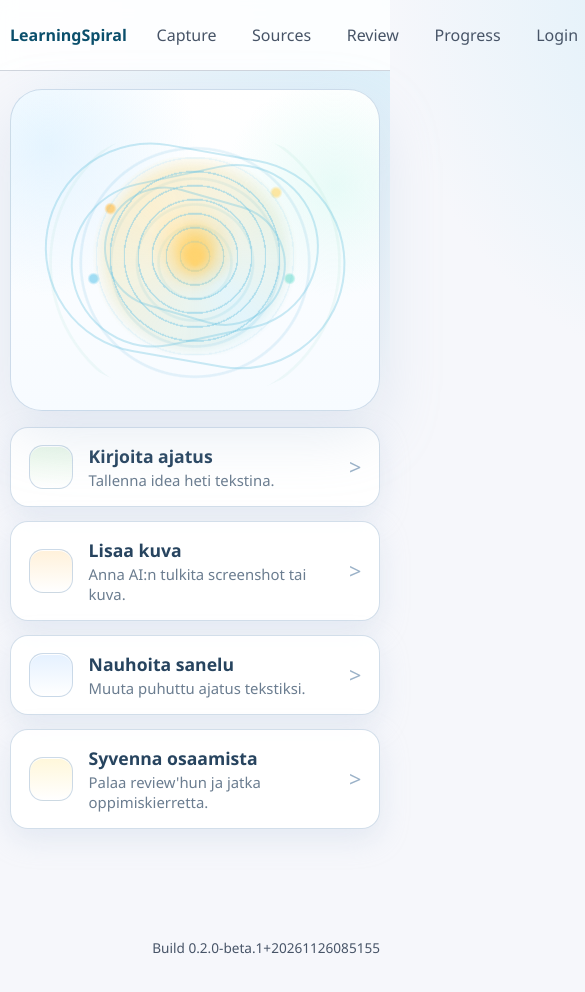
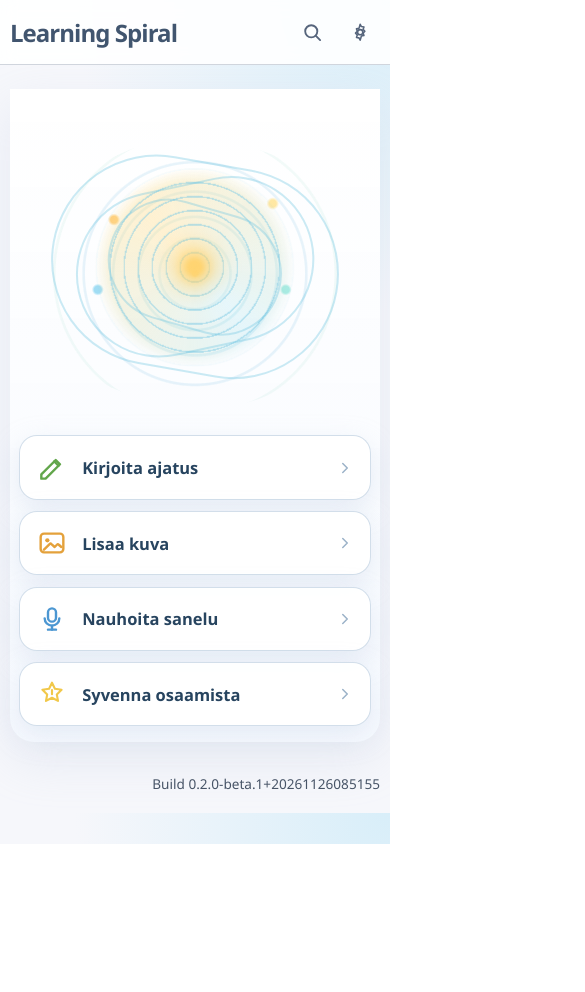
Before and after one commit to heikkikukkonen/learningspiral, a Next.js app: page / in a window 390 px wide. Shown: the top 992 px of the page, 585 px wide, since content can reach past the window. After the commit the page ends 844 px from the top, so only its background shows below. Built offline with nearby package versions, Linux system fonts and the light colour scheme.

Commit message:
Simplify home navigation for mobile

```diff
--- /dev/null
+++ b/app/components/site-nav.tsx
@@ -0,0 +1,57 @@
+"use client";
+
+import Link from "next/link";
+import { usePathname } from "next/navigation";
+
+function HeaderIcon({
+  active,
+  children,
+  href,
+  label
+}: {
+  active: boolean;
+  children: React.ReactNode;
+  href: string;
+  label: string;
+}) {
+  return (
+    <Link
+      href={href}
+      className={active ? "header-icon is-active" : "header-icon"}
+      aria-label={label}
+      aria-current={active ? "page" : undefined}
+      title={label}
+    >
+      {children}
+    </Link>
+  );
+}
+
+export function SiteNav() {
+  const pathname = usePathname();
+  const sourcesActive = pathname === "/sources" || pathname.startsWith("/sources/");
+  const settingsActive = pathname === "/login" || pathname === "/progress";
+
+  return (
+    <nav className="header-actions" aria-label="Primary">
+      <HeaderIcon href="/sources" label="Haku ja ideat" active={sourcesActive}>
+        <svg viewBox="0 0 24 24" aria-hidden="true">
+          <circle cx="11" cy="11" r="6.5" fill="none" stroke="currentColor" strokeWidth="2" />
+          <path d="M16 16l4.5 4.5" fill="none" stroke="currentColor" strokeLinecap="round" strokeWidth="2" />
+        </svg>
+      </HeaderIcon>
+      <HeaderIcon href="/login" label="Asetukset" active={settingsActive}>
+        <svg viewBox="0 0 24 24" aria-hidden="true">
+          <path
+            d="M12 3.5l1.3 2.4 2.7.5-.9 2.6 1.9 2-1.9 2 .9 2.6-2.7.5L12 20.5l-1.3-2.4-2.7-.5.9-2.6-1.9-2 1.9-2-.9-2.6 2.7-.5L12 3.5z"
+            fill="none"
+            stroke="currentColor"
+            strokeLinejoin="round"
+            strokeWidth="1.7"
+          />
+          <circle cx="12" cy="12" r="2.8" fill="none" stroke="currentColor" strokeWidth="1.7" />
+        </svg>
+      </HeaderIcon>
+    </nav>
+  );
+}
--- a/app/globals.css
+++ b/app/globals.css
@@ -44,7 +44,7 @@ a {
 }
 
 .topbar-inner {
-  min-height: 72px;
+  min-height: 64px;
   display: flex;
   align-items: center;
   justify-content: space-between;
@@ -52,56 +52,46 @@ a {
 }
 
 .brand-lockup {
-  display: grid;
-  gap: 0.15rem;
+  display: flex;
+  align-items: center;
 }
 
 .logo {
-  font-weight: 700;
+  font-weight: 800;
+  font-size: 1.5rem;
+  letter-spacing: -0.04em;
+  color: #41556f;
+}
+
+.header-actions {
+  display: flex;
+  align-items: center;
+  gap: 0.5rem;
+}
+
+.header-icon {
+  display: inline-flex;
+  align-items: center;
+  justify-content: center;
+  width: 2.5rem;
+  height: 2.5rem;
+  border-radius: 999px;
+  color: #56657c;
+  transition:
+    background-color 0.18s ease,
+    color 0.18s ease,
+    transform 0.18s ease;
+}
+
+.header-icon:hover,
+.header-icon.is-active {
+  background: rgba(225, 238, 248, 0.95);
   color: var(--primary);
 }
 
-.brand-tagline {
-  color: var(--muted);
-  font-size: 0.9rem;
-}
-
-.nav {
-  display: flex;
-  align-items: center;
-  gap: 0.5rem;
-  color: var(--muted);
-  font-weight: 500;
-}
-
-.nav a,
-.mobile-nav a {
-  transition:
-    background-color 0.18s ease,
-    color 0.18s ease,
-    border-color 0.18s ease;
-}
-
-.nav a {
-  padding: 0.55rem 0.8rem;
-  border-radius: 999px;
-  border: 1px solid transparent;
-}
-
-.nav a:hover,
-.nav a.is-active {
-  color: var(--primary);
-  background: var(--primary-soft);
-  border-color: #b7dceb;
-}
-
-.nav-login {
-  border-color: var(--line) !important;
-  background: rgba(255, 255, 255, 0.92);
-}
-
-.mobile-nav {
-  display: none;
+.header-icon svg {
+  width: 1.4rem;
+  height: 1.4rem;
 }
 
 main.container {
@@ -1147,10 +1137,27 @@ button.danger {
 }
 
 .home-shell {
-  max-width: 760px;
+  max-width: 860px;
   margin: 0 auto;
-  display: grid;
-  gap: 1rem;
+}
+
+.home-shell-mobile {
+  display: flex;
+  justify-content: center;
+}
+
+.home-phone-card {
+  width: min(100%, 380px);
+  padding: 0.75rem 0.75rem 1rem;
+  border-radius: 0 0 28px 28px;
+  background:
+    linear-gradient(180deg, rgba(255, 255, 255, 0.92), rgba(247, 250, 255, 0.96)),
+    #fff;
+  box-shadow: 0 18px 48px rgba(184, 198, 220, 0.24);
+}
+
+.home-hero {
+  margin-bottom: 0.9rem;
 }
 
 .home-visual-card {
@@ -1170,7 +1177,7 @@ button.danger {
 .home-visual {
   position: relative;
   width: 100%;
-  min-height: 420px;
+  min-height: 320px;
 }
 
 .home-visual-brain {
@@ -1244,14 +1251,15 @@ button.danger {
 
 .home-list {
   display: grid;
-  gap: 0.85rem;
+  gap: 0.7rem;
 }
 
 .home-list-card {
   display: flex;
   align-items: center;
-  gap: 1rem;
-  padding: 1rem 1.1rem;
+  gap: 0.9rem;
+  min-height: 58px;
+  padding: 0.95rem 1rem;
   border-radius: 18px;
   background: rgba(255, 255, 255, 0.92);
   border: 1px solid rgba(191, 208, 225, 0.7);
@@ -1259,39 +1267,47 @@ button.danger {
 }
 
 .home-list-icon {
-  width: 44px;
-  height: 44px;
-  flex: 0 0 44px;
+  display: grid;
+  place-items: center;
+  width: 32px;
+  height: 32px;
+  flex: 0 0 32px;
   border-radius: 14px;
-  background: linear-gradient(180deg, #eff7ff, #ffffff);
-  border: 1px solid rgba(195, 211, 228, 0.84);
-  box-shadow: inset 0 1px 0 rgba(255, 255, 255, 0.95);
+  background: transparent;
+  border: 0;
+  box-shadow: none;
+}
+
+.home-list-icon svg,
+.home-list-arrow svg {
+  width: 100%;
+  height: 100%;
 }
 
 .home-list-card[data-accent="green"] .home-list-icon {
-  background: linear-gradient(180deg, #e8f7e8, #ffffff);
+  color: #62a64b;
 }
 
 .home-list-card[data-accent="orange"] .home-list-icon {
-  background: linear-gradient(180deg, #fff1da, #ffffff);
+  color: #e4a13b;
 }
 
 .home-list-card[data-accent="blue"] .home-list-icon {
-  background: linear-gradient(180deg, #e5f1ff, #ffffff);
+  color: #4c97d2;
 }
 
 .home-list-card[data-accent="gold"] .home-list-icon {
-  background: linear-gradient(180deg, #fff7da, #ffffff);
+  color: #f1c84a;
 }
 
 .home-list-copy {
-  display: grid;
-  gap: 0.15rem;
+  display: flex;
+  align-items: center;
   min-width: 0;
 }
 
 .home-list-copy strong {
-  font-size: 1.1rem;
+  font-size: 1.03rem;
   color: #27445f;
 }
 
@@ -1303,7 +1319,8 @@ button.danger {
 .home-list-arrow {
   margin-left: auto;
   color: #9bb2c8;
-  font-size: 1.35rem;
+  width: 18px;
+  height: 18px;
   line-height: 1;
 }
 
@@ -1313,64 +1330,12 @@ button.danger {
   }
 
   .topbar {
-    position: static;
+    position: sticky;
   }
 
   .topbar-inner {
-    min-height: auto;
-    padding: 0.9rem 0;
-  }
-
-  .brand-tagline {
-    display: none;
-  }
-
-  .nav-desktop {
-    display: none;
-  }
-
-  .mobile-nav {
-    position: fixed;
-    left: 0.75rem;
-    right: 0.75rem;
-    bottom: 0.75rem;
-    z-index: 30;
-    display: grid;
-    grid-template-columns: repeat(4, minmax(0, 1fr));
-    gap: 0.45rem;
-    padding: 0.45rem;
-    border: 1px solid rgba(194, 208, 224, 0.95);
-    border-radius: 22px;
-    background: rgba(255, 255, 255, 0.96);
-    box-shadow: 0 18px 44px rgba(115, 136, 163, 0.18);
-    backdrop-filter: blur(14px);
-  }
-
-  .mobile-nav a {
-    display: grid;
-    place-items: center;
-    min-height: 52px;
-    padding: 0.45rem 0.35rem;
-    border-radius: 16px;
-    color: var(--muted);
-    text-align: center;
-    font-size: 0.8rem;
-    font-weight: 600;
-    line-height: 1.15;
-  }
-
-  .mobile-nav a.is-active {
-    color: var(--primary);
-    background: var(--primary-soft);
-  }
-
-  main.container {
-    padding-top: 1.1rem;
-    padding-bottom: 6.8rem;
-  }
-
-  .app-footer {
-    padding-bottom: 6rem;
+    min-height: 64px;
+    padding: 0;
   }
 
   .grid-cols-2 {
@@ -1464,4 +1429,11 @@ button.danger {
   .home-visual {
     min-height: 320px;
   }
+
+  .home-phone-card {
+    width: 100%;
+    padding-left: 0.55rem;
+    padding-right: 0.55rem;
+    border-radius: 0 0 24px 24px;
+  }
 }
--- a/app/layout.tsx
+++ b/app/layout.tsx
@@ -1,5 +1,6 @@
 import type { Metadata } from "next";
 import Link from "next/link";
+import { SiteNav } from "./components/site-nav";
 import "./globals.css";
 
 export const metadata: Metadata = {
@@ -19,16 +20,12 @@ export default function RootLayout({
       <body>
         <header className="topbar">
           <div className="container topbar-inner">
-            <Link href="/" className="logo">
-              LearningSpiral
-            </Link>
-            <nav className="nav">
-              <Link href="/capture">Capture</Link>
-              <Link href="/sources">Sources</Link>
-              <Link href="/review">Review</Link>
-              <Link href="/progress">Progress</Link>
-              <Link href="/login">Login</Link>
-            </nav>
+            <div className="brand-lockup">
+              <Link href="/" className="logo">
+                Learning Spiral
+              </Link>
+            </div>
+            <SiteNav />
           </div>
         </header>
         <main className="container">{children}</main>
--- a/app/page.tsx
+++ b/app/page.tsx
@@ -5,32 +5,96 @@ const homeActions = [
     title: "Kirjoita ajatus",
     subtitle: "Tallenna idea heti tekstina.",
     href: "/capture?mode=text",
-    accent: "green"
+    accent: "green",
+    icon: "pen"
   },
   {
     title: "Lisaa kuva",
     subtitle: "Anna AI:n tulkita screenshot tai kuva.",
     href: "/capture?mode=image",
-    accent: "orange"
+    accent: "orange",
+    icon: "image"
   },
   {
     title: "Nauhoita sanelu",
     subtitle: "Muuta puhuttu ajatus tekstiksi.",
     href: "/capture?mode=voice",
-    accent: "blue"
+    accent: "blue",
+    icon: "mic"
   },
   {
     title: "Syvenna osaamista",
     subtitle: "Palaa review'hun ja jatka oppimiskierretta.",
     href: "/review",
-    accent: "gold"
+    accent: "gold",
+    icon: "bulb"
   }
 ] as const;
 
+function ActionIcon({ icon }: { icon: (typeof homeActions)[number]["icon"] }) {
+  if (icon === "pen") {
+    return (
+      <svg viewBox="0 0 24 24" aria-hidden="true">
+        <path
+          d="M4 16.8V20h3.2L18 9.2l-3.2-3.2L4 16.8z"
+          fill="none"
+          stroke="currentColor"
+          strokeLinejoin="round"
+          strokeWidth="1.8"
+        />
+        <path d="M13.7 7.1l3.2 3.2" fill="none" stroke="currentColor" strokeLinecap="round" strokeWidth="1.8" />
+      </svg>
+    );
+  }
+
+  if (icon === "image") {
+    return (
+      <svg viewBox="0 0 24 24" aria-hidden="true">
+        <rect x="3.5" y="5" width="17" height="14" rx="2.5" fill="none" stroke="currentColor" strokeWidth="1.8" />
+        <circle cx="8.5" cy="10" r="1.6" fill="currentColor" />
+        <path
+          d="M6 17l4.2-4.2a1 1 0 011.4 0L14 15l1.7-1.7a1 1 0 011.4 0L19 15"
+          fill="none"
+          stroke="currentColor"
+          strokeLinecap="round"
+          strokeLinejoin="round"
+          strokeWidth="1.8"
+        />
+      </svg>
+    );
+  }
+
+  if (icon === "mic") {
+    return (
+      <svg viewBox="0 0 24 24" aria-hidden="true">
+        <rect x="9" y="4" width="6" height="10" rx="3" fill="none" stroke="currentColor" strokeWidth="1.8" />
+        <path d="M6.5 11.5a5.5 5.5 0 0011 0" fill="none" stroke="currentColor" strokeLinecap="round" strokeWidth="1.8" />
+        <path d="M12 17v3" fill="none" stroke="currentColor" strokeLinecap="round" strokeWidth="1.8" />
+        <path d="M9 20h6" fill="none" stroke="currentColor" strokeLinecap="round" strokeWidth="1.8" />
+      </svg>
+    );
+  }
+
+  return (
+    <svg viewBox="0 0 24 24" aria-hidden="true">
+      <path
+        d="M12 3.5l2.2 4.6 5 .7-3.6 3.5.9 4.9-4.5-2.4-4.5 2.4.9-4.9-3.6-3.5 5-.7L12 3.5z"
+        fill="none"
+        stroke="currentColor"
+        strokeLinejoin="round"
+        strokeWidth="1.6"
+      />
+      <path d="M12 9v3.2" fill="none" stroke="currentColor" strokeLinecap="round" strokeWidth="1.6" />
+      <circle cx="12" cy="15.5" r="0.9" fill="currentColor" />
+    </svg>
+  );
+}
+
 export default function HomePage() {
   return (
-    <section className="home-shell">
-      <div className="home-visual-card">
+    <section className="home-shell home-shell-mobile">
+      <div className="home-phone-card">
+        <div className="home-hero">
           <div className="home-visual home-visual-main" aria-hidden="true">
             <div className="home-visual-brain" />
             <div className="home-visual-spiral" />
@@ -49,17 +113,21 @@ export default function HomePage() {
               className="home-list-card"
               data-accent={action.accent}
             >
-            <span className="home-list-icon" aria-hidden="true" />
+              <span className="home-list-icon" aria-hidden="true">
+                <ActionIcon icon={action.icon} />
+              </span>
               <span className="home-list-copy">
                 <strong>{action.title}</strong>
-              <span>{action.subtitle}</span>
               </span>
               <span className="home-list-arrow" aria-hidden="true">
-              {">"}
+                <svg viewBox="0 0 24 24">
+                  <path d="M9 6l6 6-6 6" fill="none" stroke="currentColor" strokeLinecap="round" strokeLinejoin="round" strokeWidth="2" />
+                </svg>
               </span>
             </Link>
           ))}
         </div>
+      </div>
     </section>
   );
 }
```
Lines whose indentation alone changed are shown as unchanged.
